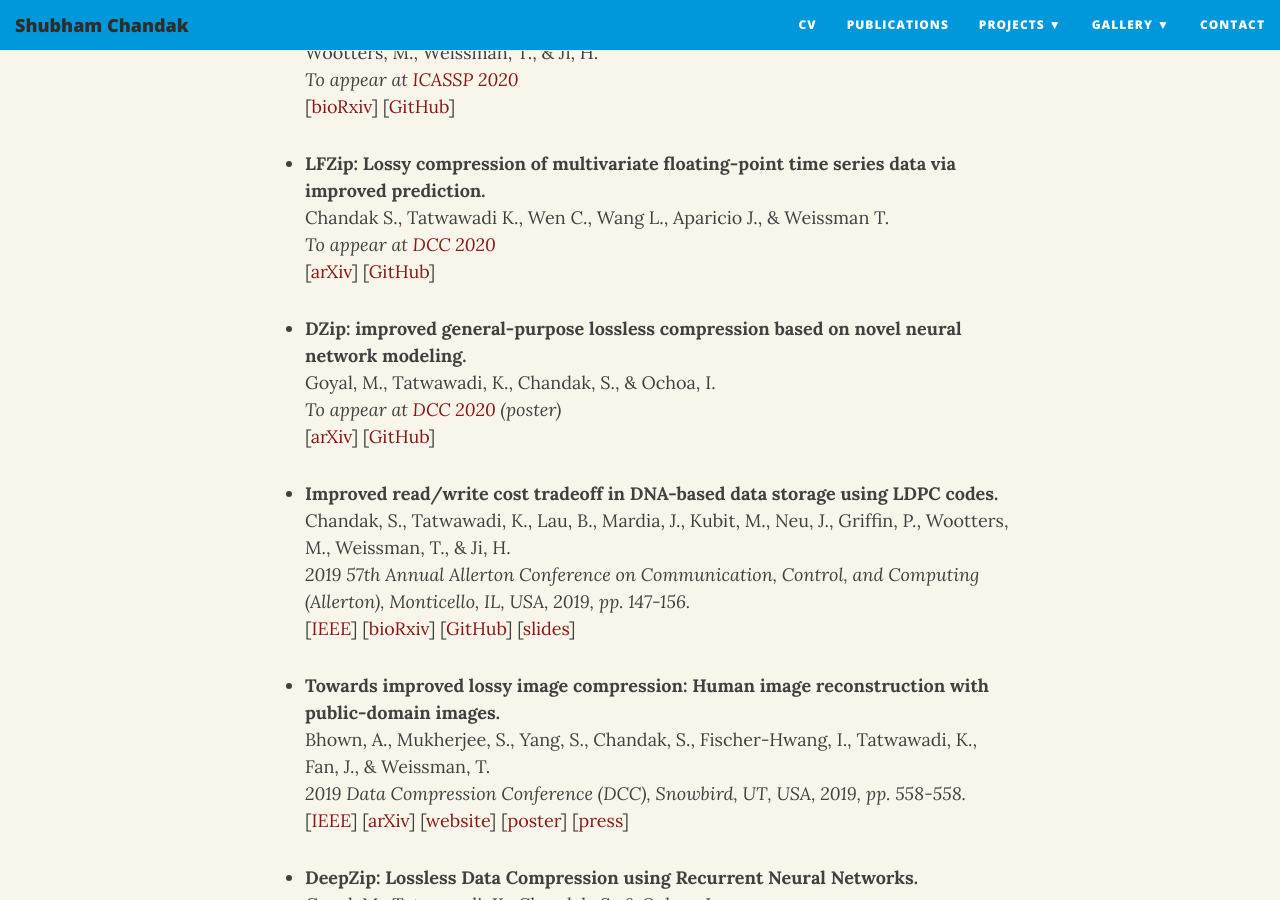
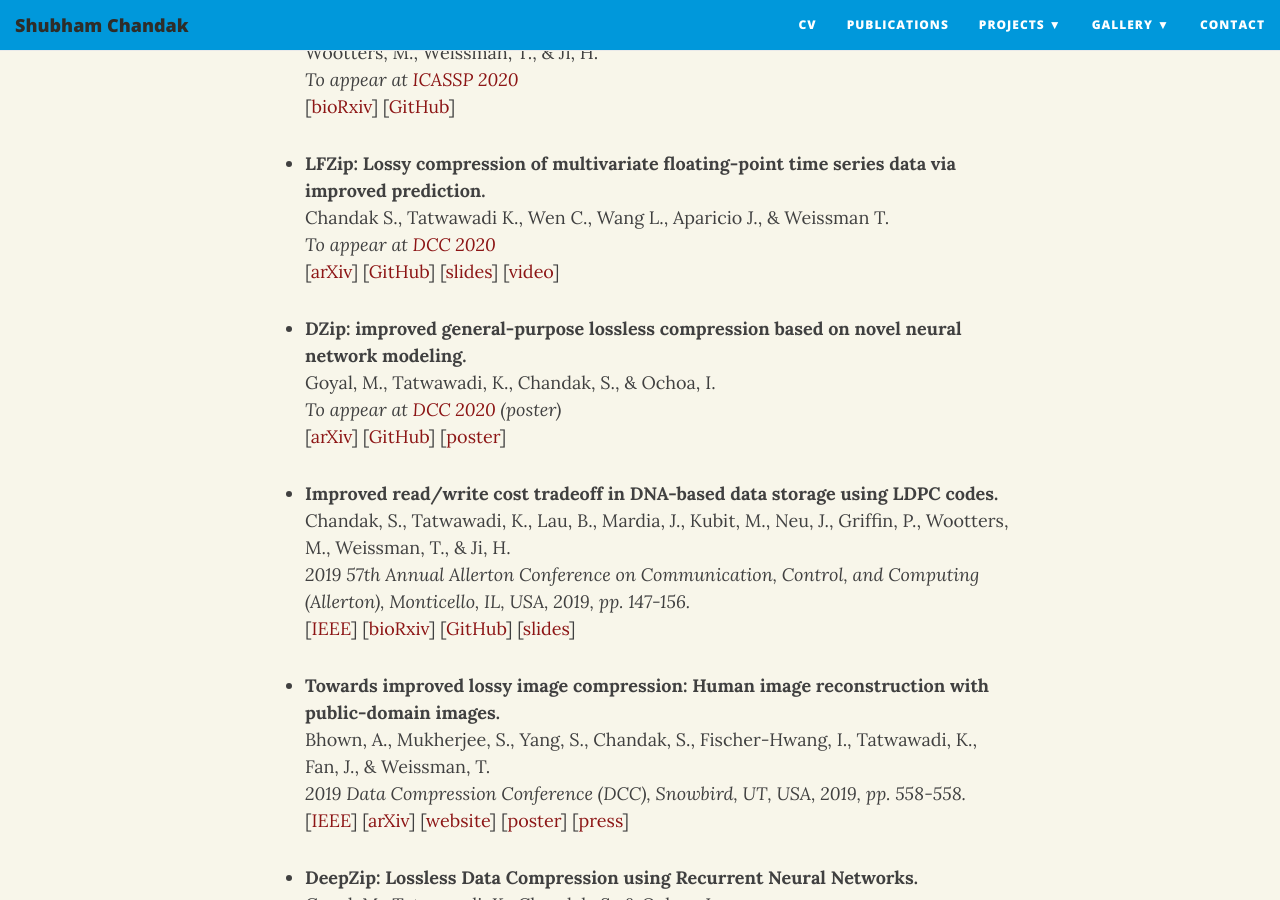
Before and after one commit to shubhamchandak94/shubhamchandak94.github.io, a Jekyll site: the page built from publications.md, in a window 1280 px wide and 900 px high, scrolled down 1154 px. Built offline with Jekyll 4.4.1, drawn with Linux system fonts in a browser that asks for light colours; nearby versions of some CDN libraries.

Commit message:
add DCC slides, poster, video

```diff
--- a/publications.md
+++ b/publications.md
@@ -36,12 +36,12 @@ _**Google Scholar page [HERE](https://scholar.google.com/citations?hl=en&user=t1
 - **LFZip: Lossy compression of multivariate floating-point time series data via improved prediction.**
   Chandak S., Tatwawadi K., Wen C., Wang L., Aparicio J., & Weissman T.
   _To appear at [DCC 2020](https://www.cs.brandeis.edu/~dcc/Call.html)_
-  [[arXiv](https://arxiv.org/abs/1911.00208)] [[GitHub](https://github.com/shubhamchandak94/LFZip)]
+  [[arXiv](https://arxiv.org/abs/1911.00208)] [[GitHub](https://github.com/shubhamchandak94/LFZip)] [[slides](/slides/LFZip_DCC2020_slides.pdf)] [[video](https://youtu.be/Z-W-6FoTIv4)]
 
 - **DZip: improved general-purpose lossless compression based on novel neural network modeling.**
   Goyal, M., Tatwawadi, K., Chandak, S., & Ochoa, I.
   _To appear at [DCC 2020](https://www.cs.brandeis.edu/~dcc/Call.html) (poster)_
-  [[arXiv](https://arxiv.org/abs/1911.03572)] [[GitHub](https://github.com/mohit1997/DZip)]
+  [[arXiv](https://arxiv.org/abs/1911.03572)] [[GitHub](https://github.com/mohit1997/DZip)] [[poster](/slides/DZip_DCC_Poster_2020.pdf)]
 
 - **Improved read/write cost tradeoff in DNA-based data storage using LDPC codes.**
   Chandak, S., Tatwawadi, K., Lau, B., Mardia, J., Kubit, M., Neu, J., Griffin, P., Wootters, M., Weissman, T., & Ji, H.
```
Also changed, not shown: 2 other files.
